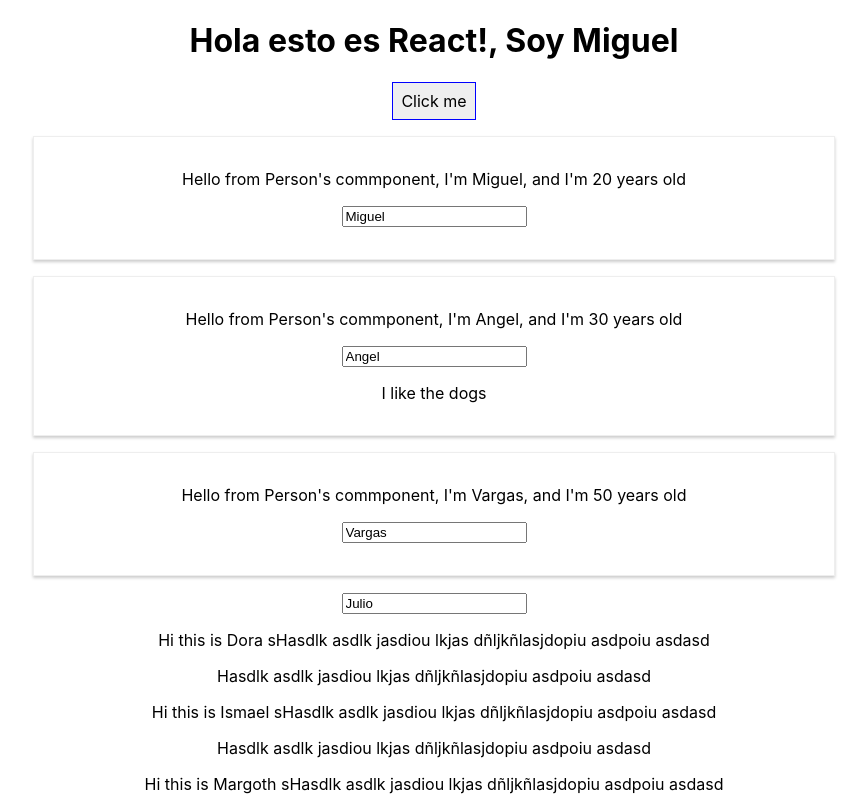
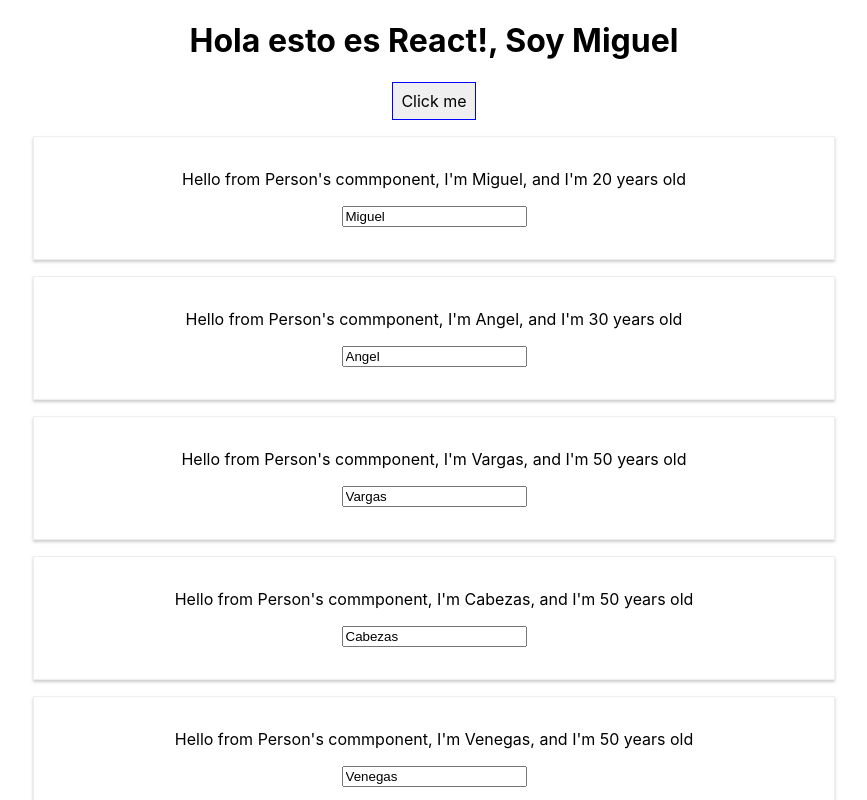
Before and after one commit to tapion/react_hello-world, a React (Create React App) app: page / in a window 1280 px wide. Both pictures are taken after a click on the button "Click me". Shown: the top 800 px of the page, without its empty margins (206-1073 px from the left). Built offline with nearby package versions, Linux system fonts and the light colour scheme.

Commit message:
Se hacen mejoras de rendimiento para React

```diff
--- a/src/App.js
+++ b/src/App.js
@@ -7,9 +7,11 @@ import UserOutput from './UserOutput/UserOutput';
 function App() {
   const [personsState, setPersonsState] = useState({
     persons: [
-      { name: "Miguel", age: 20},
-      { name: "Angel", age: 30},
-      { name: "Vargas", age: 50},
+      { id: 'asdaq', name: "Miguel", age: 20},
+      { id: 'sad', name: "Angel", age: 30},
+      { id: 'ahggfhsdaq', name: "Vargas", age: 50},
+      { id: 'fdsfs', name: "Cabezas", age: 50},
+      { id: 'dfg', name: "Venegas", age: 50},
     ],
     otherProperty: 'This is a test',
     showPerson: false
@@ -24,25 +26,34 @@ function App() {
     ]
   })
 
-  const changePersonStateHandler = (nameChange) => {
-    //En esta parte estoy editando el estado pero no le mando 'otherProperty'
-    // lo que hace que este atributo se pierda, si lo quiero mantener debo asignarlo de nuevo
-    setPersonsState({persons: [
-        { name: "Miguel - Tapion", age: 20},
-        { name: nameChange, age: 30},
-        { name: "Cabezas", age: 63},
-      ],
-      otherProperty: personsState.otherProperty
+  const changePersonStateHandler = (personId, event) => {
+    const persons = [...personsState.persons];
+    const personIndex = persons.findIndex(per => per.id === personId);
+    persons[personIndex].name = event.target.value;
+    setPersonsState({
+      persons,
+      otherProperty: personsState.otherProperty,
+      showPerson: personsState.showPerson
     });
   }
 
-  const onChangeInputHandler = event => {
-    setPersonsState({persons: [
-      { name: "Miguel - Tapion", age: 20},
-      { name: event.target.value, age: 30},
-      { name: "Cabezas", age: 63},
-    ],
-    otherProperty: personsState.otherProperty
+  // const onChangeInputHandler = event => {
+  //   setPersonsState({persons: [
+  //     { name: "Miguel - Tapion", age: 20},
+  //     { name: event.target.value, age: 30},
+  //     { name: "Cabezas", age: 63},
+  //   ],
+  //   otherProperty: personsState.otherProperty
+  //   });
+  // }
+
+  const deletePersonHandler = indexPerson => {
+    const persons = personsState.persons.slice();
+    persons.splice(indexPerson,1);
+     setPersonsState({
+      persons: persons,
+      otherProperty: personsState.otherProperty,
+      showPerson: personsState.showPerson
     });
   }
 
@@ -77,14 +88,26 @@ function App() {
   if(personsState.showPerson){
     person = (
     <div>
-      <Person name={personsState.persons[0].name} age={personsState.persons[0].age} />
+      {
+        personsState.persons.map((person, index) => {
+          return (
+            <Person
+              click={deletePersonHandler.bind(undefined,index)}
+              name={person.name}
+              age={person.age}
+              change={changePersonStateHandler.bind(undefined,person.id)}
+              key={person.id} />
+          )
+        })
+      }
+      {/* <Person name={personsState.persons[0].name} age={personsState.persons[0].age} />
       <Person
         name={personsState.persons[1].name}
         age={personsState.persons[1].age}
         click={changePersonStateHandler.bind(this,'Juan Perez')}
         change={onChangeInputHandler}
         >I like the dogs</Person>
-      <Person name={personsState.persons[2].name} age={personsState.persons[2].age}  />
+      <Person name={personsState.persons[2].name} age={personsState.persons[2].age}  /> */}
     </div>
     );
   }
```
Also changed, not shown: 1 other file (tests, documents, lock files or other folders).
